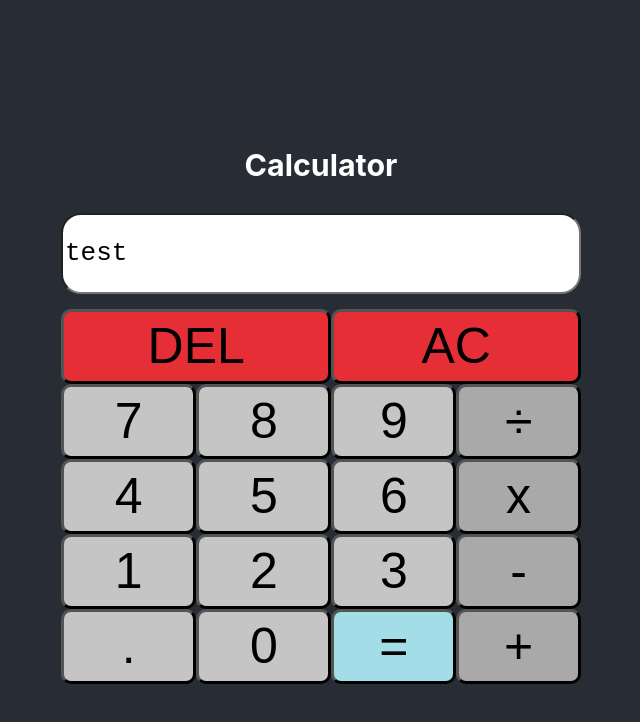
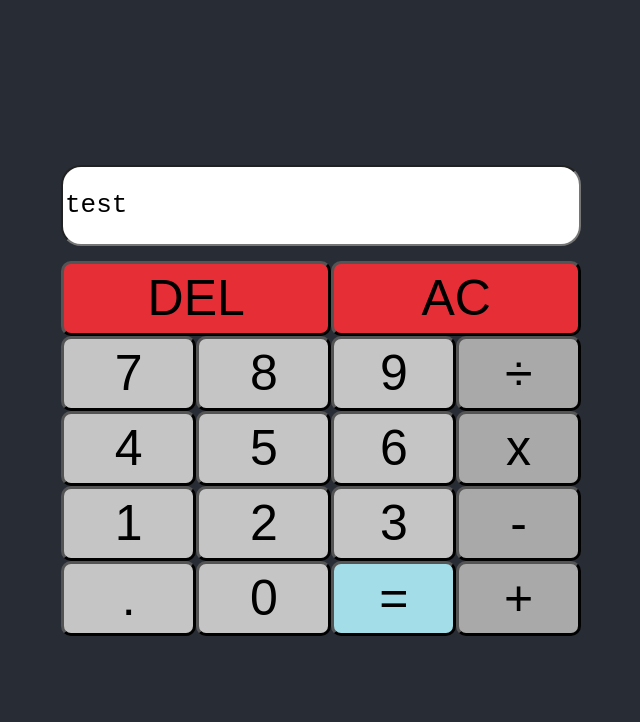
Before and after one commit to Raideno6/React-Calculator, a React (Create React App) app: page / in a window 1280 px wide. Shown: the top 722 px of the page, without its empty margins (319-959 px from the left). Built offline with nearby package versions, Linux system fonts and the light colour scheme.

Commit message:
Removed header

```diff
--- a/src/App.js
+++ b/src/App.js
@@ -5,11 +5,9 @@ function App() {
   return (
     <div className="App">
       <header className="App-header">
-        <h3>Calculator</h3>
         <Calculator/>
       </header>
     </div>
   );
 }
-
 export default App;
--- a/src/components/CalculatorButton.js
+++ b/src/components/CalculatorButton.js
@@ -30,8 +30,8 @@ export default class CalculatorButton extends Component {
         buttonValue = "*";
         break;
       case "÷":
-      buttonValue = "/";
-      break;
+        buttonValue = "/";
+        break;
     }
     if (buttonValue !== "DEL" && buttonValue !== "AC" && buttonValue !== "=") {
       inputString.toString();
```
